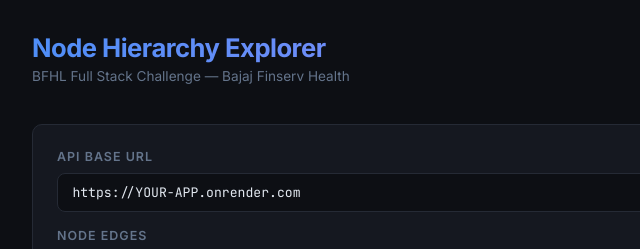
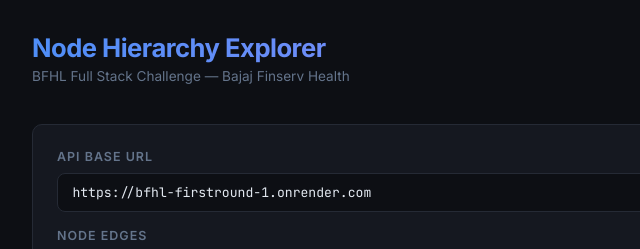
Before and after one commit to anshika0021/bfhl_firstRound_1, a website: page index.html in a window 1280 px wide. Shown: the top 249 px of the page, 178-818 px from the left. Drawn offline with Linux system fonts and the light colour scheme.

Commit message:
connect frontend to backend

```diff
--- a/index.html
+++ b/index.html
@@ -233,7 +233,9 @@
   <div class="card">
     <label>API Base URL</label>
     <div class="url-row">
-      <input type="text" id="apiUrl" value="https://YOUR-APP.onrender.com" placeholder="https://your-api.onrender.com" />
+     <input type="text" id="apiUrl"
+value="https://bfhl-firstround-1.onrender.com"
+placeholder="https://your-api.onrender.com" />
     </div>
     <label>Node Edges</label>
     <textarea id="nodeInput" placeholder='A->B, A->C, B->D, X->Y, Y->Z, Z->X, hello, 1->2'></textarea>
```
Also changed, not shown: 1 other file.
